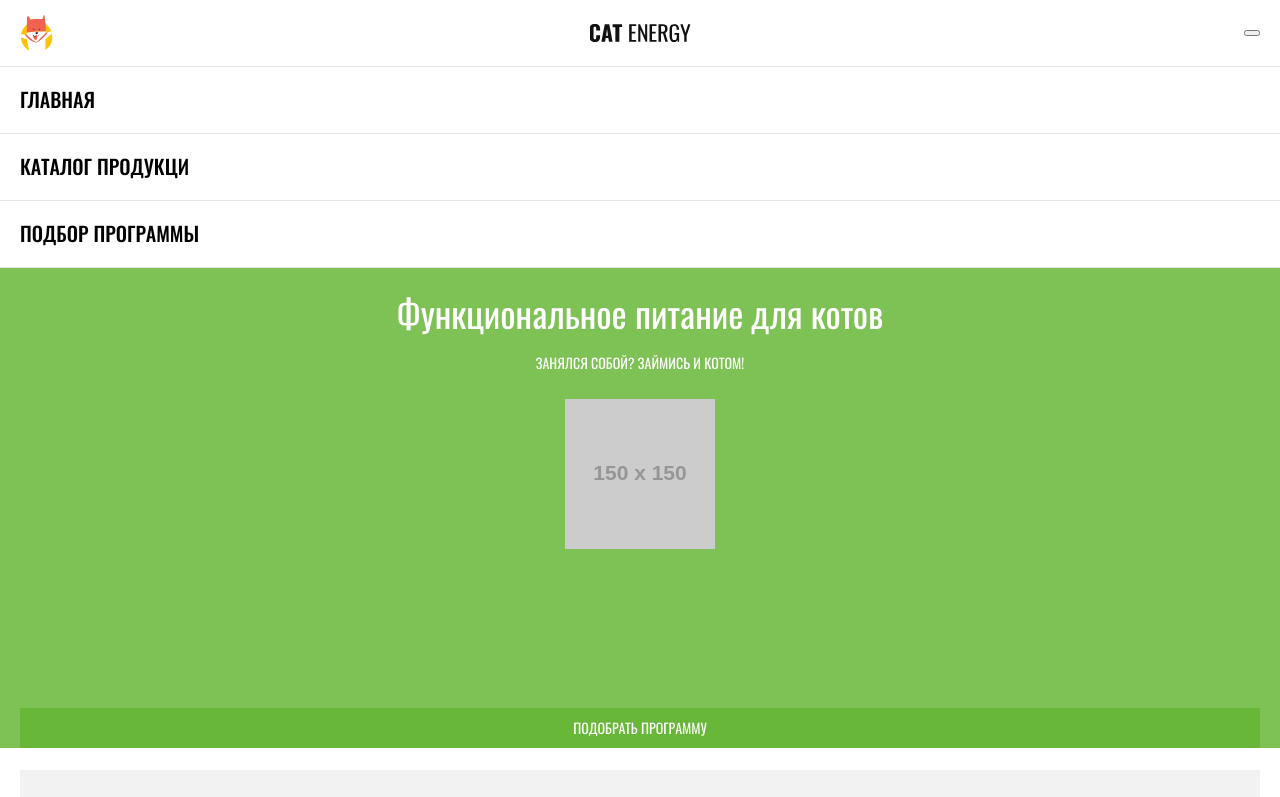
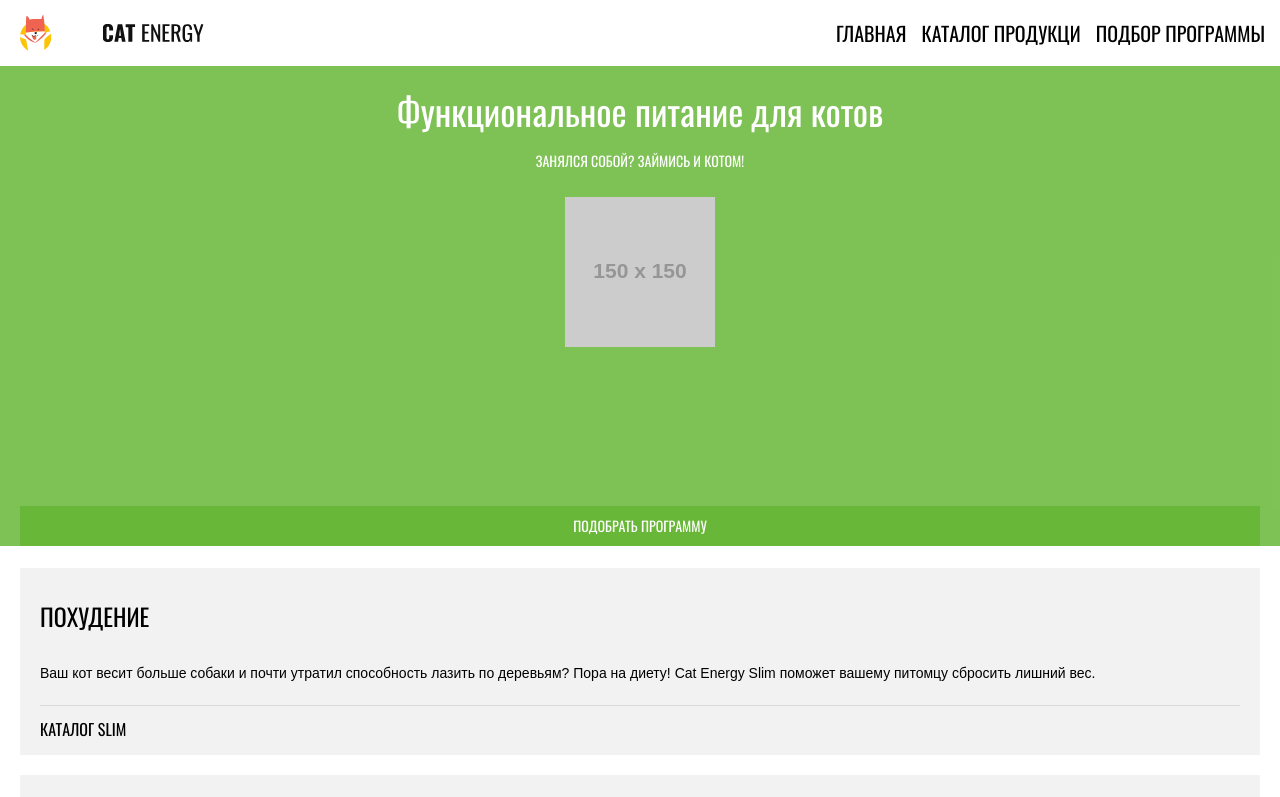
Before and after one commit to DiKlimen/132317-cat-energy-21, a website: page source/index.html in a window 1280 px wide. Shown: the top 797 px of the page. Drawn offline with nearby package versions, Linux system fonts and the light colour scheme; files that its build step writes are made by us from their sources; placeholder pictures from the web are drawn by us.

Commit message:
Начало адаптива

```diff
--- a/source/less/blocks/input-text.less
+++ b/source/less/blocks/input-text.less
@@ -9,7 +9,7 @@
   }
 
   &:focus {
-    border-color: @input-border-focuse;
+    border-color: @input-border-focus;
     border-width: 2px;
   }
 }
--- /dev/null
+++ b/source/less/blocks/main-nav-toggle.less
@@ -0,0 +1,5 @@
+.main-nav-toggle {
+  @media (min-width: @tablet) {
+    display: none;
+  }
+}
--- a/source/less/blocks/main-nav.less
+++ b/source/less/blocks/main-nav.less
@@ -1,3 +1,7 @@
 .main-nav {
-  display: blocl;
+  display: none;
+
+  @media (min-width: @tablet) {
+    display: block;
+  }
 }
--- a/source/less/blocks/page-header.less
+++ b/source/less/blocks/page-header.less
@@ -1,3 +1,11 @@
+.page-header {
+  @media (min-width: @tablet) {
+    display: flex;
+    justify-content: space-between;
+    align-items: center;
+  }
+}
+
 .page-header__wrap {
   min-height: 66px;
   display: flex;
--- a/source/less/blocks/site-list.less
+++ b/source/less/blocks/site-list.less
@@ -6,6 +6,10 @@
   list-style: none;
   padding: 0;
   margin: 0;
+
+  @media (min-width: @tablet) {
+    display: flex;
+  }
 }
 
 .site-list__item {
@@ -14,6 +18,15 @@
   &:last-child {
     border-bottom: solid 1px @whisper;
   }
+
+  @media (min-width: @tablet) {
+    border: none;
+    margin-right: 15px;
+
+    &:last-child {
+      border: none;
+    }
+  }
 }
 
 .site-list__item a {
@@ -21,4 +34,9 @@
   text-decoration: none;
   color: @black;
   padding: 22px 20px 24px 20px;
+
+  @media (min-width: @tablet) {
+    font-weight: 300;
+    padding: 0;
+  }
 }
--- a/source/less/global/variables.less
+++ b/source/less/global/variables.less
@@ -12,7 +12,7 @@
 @example-background: #EAEAEA;
 @input-border: #E7E7E7;
 @very-light-grey: #CDCDCD;
-@input-border-focuse: #444444;
+@input-border-focus: #444444;
 @input-border-error: #FF8282;
 @show-more-border: #EBEBEB;
 @green-background: rgba(104, 183, 56, 0.85);
@@ -22,3 +22,9 @@
 
 @arial: "Arial", "Verdana", sans-serif;
 @oswald: "Oswald", "Arial", sans-serif;
+
+// Viewports
+
+@tablet: 768px;
+@desktop: 1200px;
+@mobile: 767px;
--- a/source/less/style.less
+++ b/source/less/style.less
@@ -37,3 +37,4 @@
 @import "blocks/text-form-item.less";
 @import "blocks/extra-catalog.less";
 @import "blocks/present.less";
+@import "blocks/main-nav-toggle.less";
```
